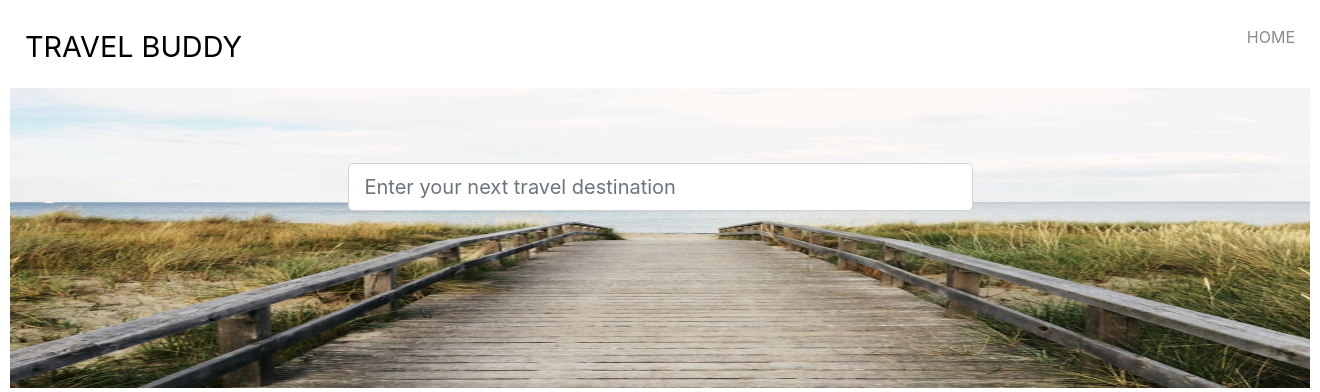
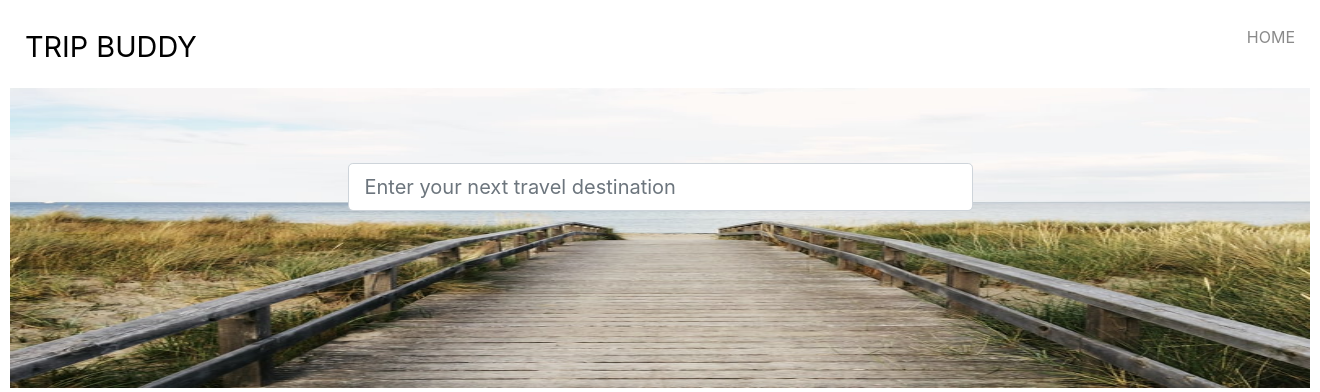
Before and after one commit to amalu-m/world-trivia, a Django app: template templates/home.html in a window 1320 px wide; the page is wider, and only the part inside the window is pictured. Shown: the top 392 px of that part. Run offline with Django 3.2, Linux system fonts and the light colour scheme; the template is opened without the code that fills it, so the values that code supplies are empty; some libraries are stand-ins or nearby versions.

Commit message:
website name changed to trip buddy

```diff
--- a/templates/base.html
+++ b/templates/base.html
@@ -19,7 +19,7 @@
               <div class="nav-wrapper ">
                       <div class="left-side">
                           <div class="brand">
-                            <a href="{% url 'problems:home'%}">Travel Buddy</a>
+                            <a href="{% url 'problems:home'%}">Trip Buddy</a>
                           </div>
                       </div>
                       <div class="right-side">
```
